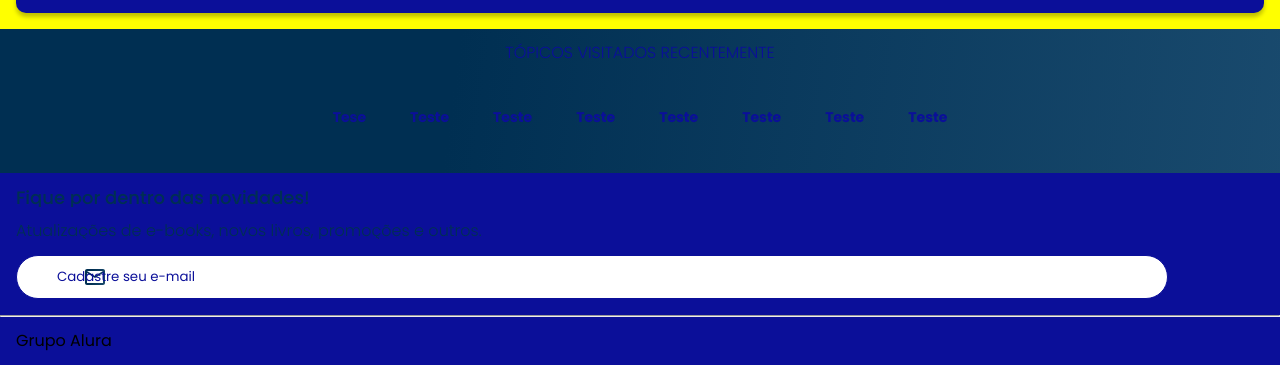
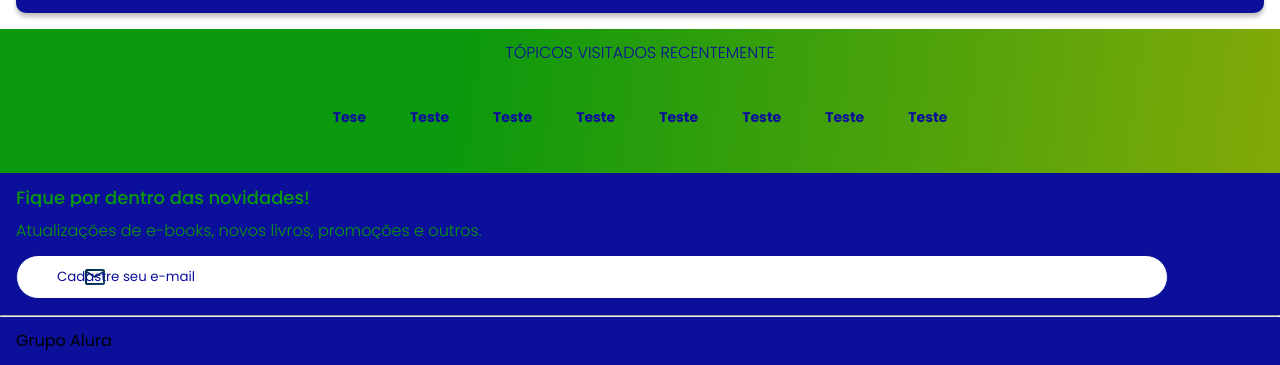
Before and after one commit to NataNunes2C/MobileFirst2C, a plain HTML site: page index.html in a window 1280 px wide. Shown: the part 2266-2631 px from the top of the page. Drawn offline with nearby package versions, Linux system fonts and the light colour scheme.

Commit message:
Update styles.css

```diff
--- a/styles.css
+++ b/styles.css
@@ -9,13 +9,13 @@
     --cor-de-fundo: #fcba03;
     --branco: #0b0f99;
     --azul: #0b0f99;
-    --azul-degrade: linear-gradient(97.54deg, #002f52 35.49%, #326589 165.37%);
+    --azul-degrade: linear-gradient(97.54deg, #0b990d 35.49%, #fcba03 165.37%);
     --fonte-principal: "Poppins";
     --verde: #0b990d;
 }
 
 body {
-    background-color: yellow ;
+    background-color:var(cor-de-fundo);
     font-family:var(--fonte-principal);
     font-size: 16px;
     font-weight: 400;
```
